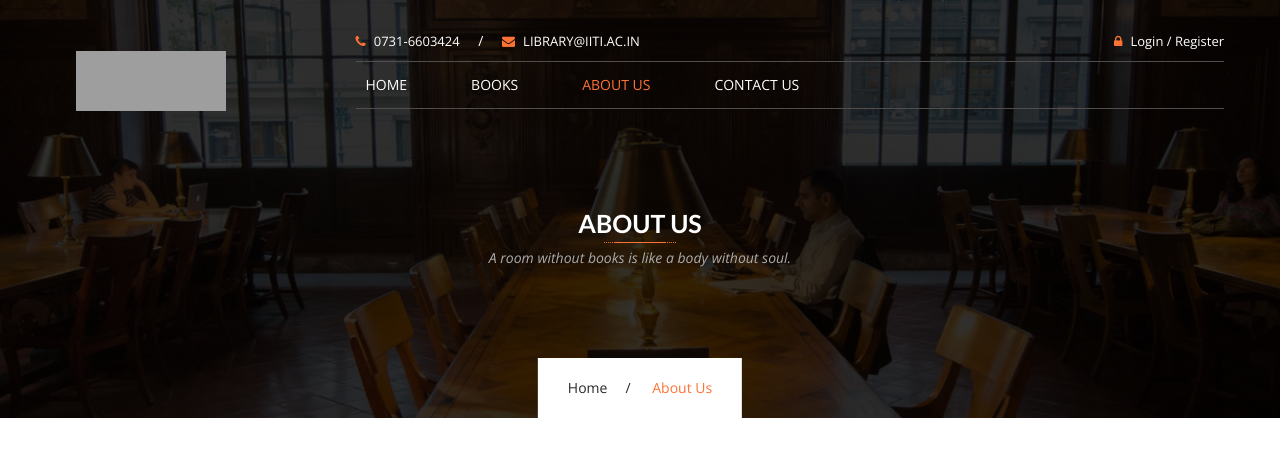
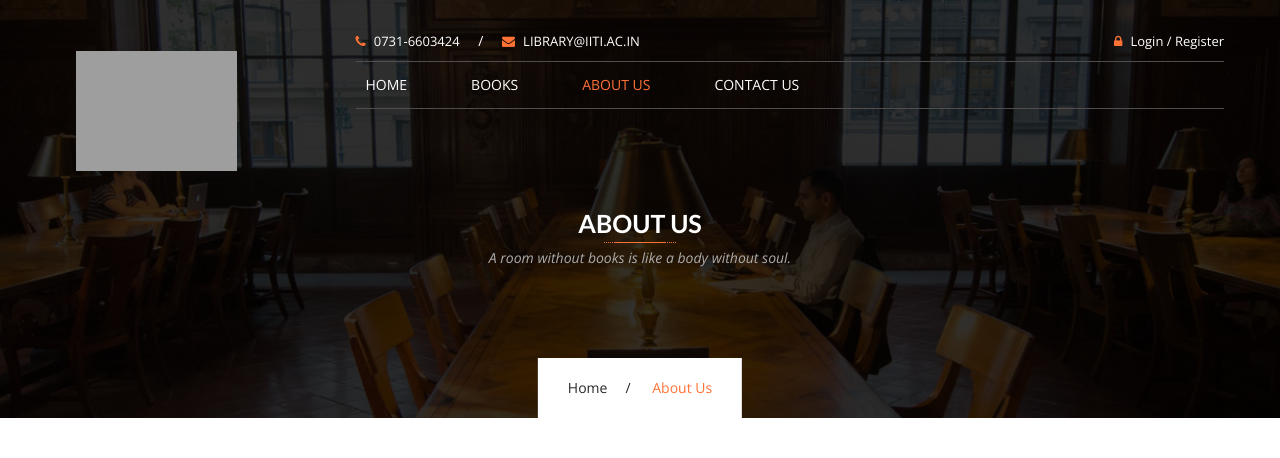
Before and after one commit to kkomalk/library-app, a Node server app: page /aboutus in a window 1280 px wide. Shown: the top 458 px of the page. Run offline with Node 20, Linux system fonts and the light colour scheme; some libraries are stand-ins or nearby versions; grey boxes are pictures that could not be loaded.

Commit message:
logo updated

```diff
--- a/views/home/about_us.ejs
+++ b/views/home/about_us.ejs
@@ -46,8 +46,8 @@
                                 <div class="navbar-brand">
                                     <h1>
                                         <a href="iiti.ac.in">
-                                            <img style="width: 150px; height: 60px;"
-                                                src="https://admin.google.com/u/1/ac/images/logo.gif?uid=118001285387843873635&service=google_gsuite"
+                                            <img style="width: 70%; height: 70%;"
+                                                src="https://lh3.googleusercontent.com/proxy/NJ-cRlY4_-WuFEev_QEwptd3pgLXKn8kdHk5BzpVOI4dClZqW-CQWAjxmfuFa0z1Jt-ZCJC5aUfpfCIcfikYp323OdR6IjT5oEQ"
                                                 alt="LIBRARY" />
                                         </a>
                                     </h1>
@@ -187,7 +187,7 @@
             height: 100%;
             width: 100%;"></iframe>
         </div>
-    </div>
+    </div><br><br><br>
 
     <!-- Start: Social Network -->
     <section class="social-network section-padding">
--- a/views/home/books_without_login.ejs
+++ b/views/home/books_without_login.ejs
@@ -47,8 +47,9 @@
                                     <div class="navbar-brand">
                                         <h1>
                                             <a href="iiti.ac.in">
-                                                <img style="width: 150px; height: 60px;" src="https://admin.google.com/u/1/ac/images/logo.gif?uid=118001285387843873635&service=google_gsuite" alt="LIBRARY" />
-                                            </a>
+                                                <img style="width: 70%; height: 70%;"
+                                                src="https://lh3.googleusercontent.com/proxy/NJ-cRlY4_-WuFEev_QEwptd3pgLXKn8kdHk5BzpVOI4dClZqW-CQWAjxmfuFa0z1Jt-ZCJC5aUfpfCIcfikYp323OdR6IjT5oEQ"
+                                                alt="LIBRARY" />                                            </a>
                                         </h1>
                                     </div>
                                 </div>
--- a/views/home/contact_us.ejs
+++ b/views/home/contact_us.ejs
@@ -44,8 +44,9 @@
                                     <div class="navbar-brand">
                                         <h1>
                                             <a href="iiti.ac.in">
-                                                <img style="width: 150px; height: 60px;" src="https://admin.google.com/u/1/ac/images/logo.gif?uid=118001285387843873635&service=google_gsuite" alt="LIBRARY" />
-                                            </a>
+                                                <img style="width: 70%; height: 70%;"
+                                                src="https://lh3.googleusercontent.com/proxy/NJ-cRlY4_-WuFEev_QEwptd3pgLXKn8kdHk5BzpVOI4dClZqW-CQWAjxmfuFa0z1Jt-ZCJC5aUfpfCIcfikYp323OdR6IjT5oEQ"
+                                                alt="LIBRARY" />                                            </a>
                                         </h1>
                                     </div>
                                 </div>
--- a/views/home/home_page.ejs
+++ b/views/home/home_page.ejs
@@ -44,8 +44,9 @@
                                     <div class="navbar-brand">
                                         <h1>
                                             <a href="iiti.ac.in">
-                                                <img style="width: 150px; height: 60px;" src="https://admin.google.com/u/1/ac/images/logo.gif?uid=118001285387843873635&service=google_gsuite" alt="LIBRARY" />
-                                            </a>
+                                                <img style="width: 70%; height: 70%;"
+                                                src="https://lh3.googleusercontent.com/proxy/NJ-cRlY4_-WuFEev_QEwptd3pgLXKn8kdHk5BzpVOI4dClZqW-CQWAjxmfuFa0z1Jt-ZCJC5aUfpfCIcfikYp323OdR6IjT5oEQ"
+                                                alt="LIBRARY" />                                            </a>
                                         </h1>
                                     </div>
                                 </div>
--- a/views/librarian/librarian_home.ejs
+++ b/views/librarian/librarian_home.ejs
@@ -45,8 +45,8 @@
                                 <div class="navbar-brand">
                                     <h1>
                                         <a href="iiti.ac.in">
-                                            <img style="width: 150px; height: 60px;"
-                                                src="https://admin.google.com/u/1/ac/images/logo.gif?uid=118001285387843873635&service=google_gsuite"
+                                            <img style="width: 70%; height: 70%;"
+                                                src="https://lh3.googleusercontent.com/proxy/NJ-cRlY4_-WuFEev_QEwptd3pgLXKn8kdHk5BzpVOI4dClZqW-CQWAjxmfuFa0z1Jt-ZCJC5aUfpfCIcfikYp323OdR6IjT5oEQ"
                                                 alt="LIBRARY" />
                                         </a>
                                     </h1>
--- a/views/user/books.ejs
+++ b/views/user/books.ejs
@@ -51,8 +51,8 @@
                                 <div class="navbar-brand">
                                     <h1>
                                         <a href="iiti.ac.in">
-                                            <img style="width: 150px; height: 60px;"
-                                                src="https://admin.google.com/u/1/ac/images/logo.gif?uid=118001285387843873635&service=google_gsuite"
+                                            <img style="width: 70%; height: 70%;"
+                                                src="https://lh3.googleusercontent.com/proxy/NJ-cRlY4_-WuFEev_QEwptd3pgLXKn8kdHk5BzpVOI4dClZqW-CQWAjxmfuFa0z1Jt-ZCJC5aUfpfCIcfikYp323OdR6IjT5oEQ"
                                                 alt="LIBRARY" />
                                         </a>
                                     </h1>
--- a/views/user/friends.ejs
+++ b/views/user/friends.ejs
@@ -48,8 +48,8 @@
                                 <div class="navbar-brand">
                                     <h1>
                                         <a href="iiti.ac.in">
-                                            <img style="width: 150px; height: 60px;"
-                                                src="https://admin.google.com/u/1/ac/images/logo.gif?uid=118001285387843873635&service=google_gsuite"
+                                            <img style="width: 70%; height: 70%;"
+                                                src="https://lh3.googleusercontent.com/proxy/NJ-cRlY4_-WuFEev_QEwptd3pgLXKn8kdHk5BzpVOI4dClZqW-CQWAjxmfuFa0z1Jt-ZCJC5aUfpfCIcfikYp323OdR6IjT5oEQ"
                                                 alt="LIBRARY" />
                                         </a>
                                     </h1>
--- a/views/user/user_home.ejs
+++ b/views/user/user_home.ejs
@@ -55,8 +55,8 @@
                                 <div class="navbar-brand">
                                     <h1>
                                         <a href="iiti.ac.in">
-                                            <img style="width: 150px; height: 60px;"
-                                                src="https://admin.google.com/u/1/ac/images/logo.gif?uid=118001285387843873635&service=google_gsuite"
+                                            <img style="width: 70%; height: 70%;"
+                                                src="https://lh3.googleusercontent.com/proxy/NJ-cRlY4_-WuFEev_QEwptd3pgLXKn8kdHk5BzpVOI4dClZqW-CQWAjxmfuFa0z1Jt-ZCJC5aUfpfCIcfikYp323OdR6IjT5oEQ"
                                                 alt="LIBRARY" />
                                         </a>
                                     </h1>
```
Also changed, not shown: 1 other file.
